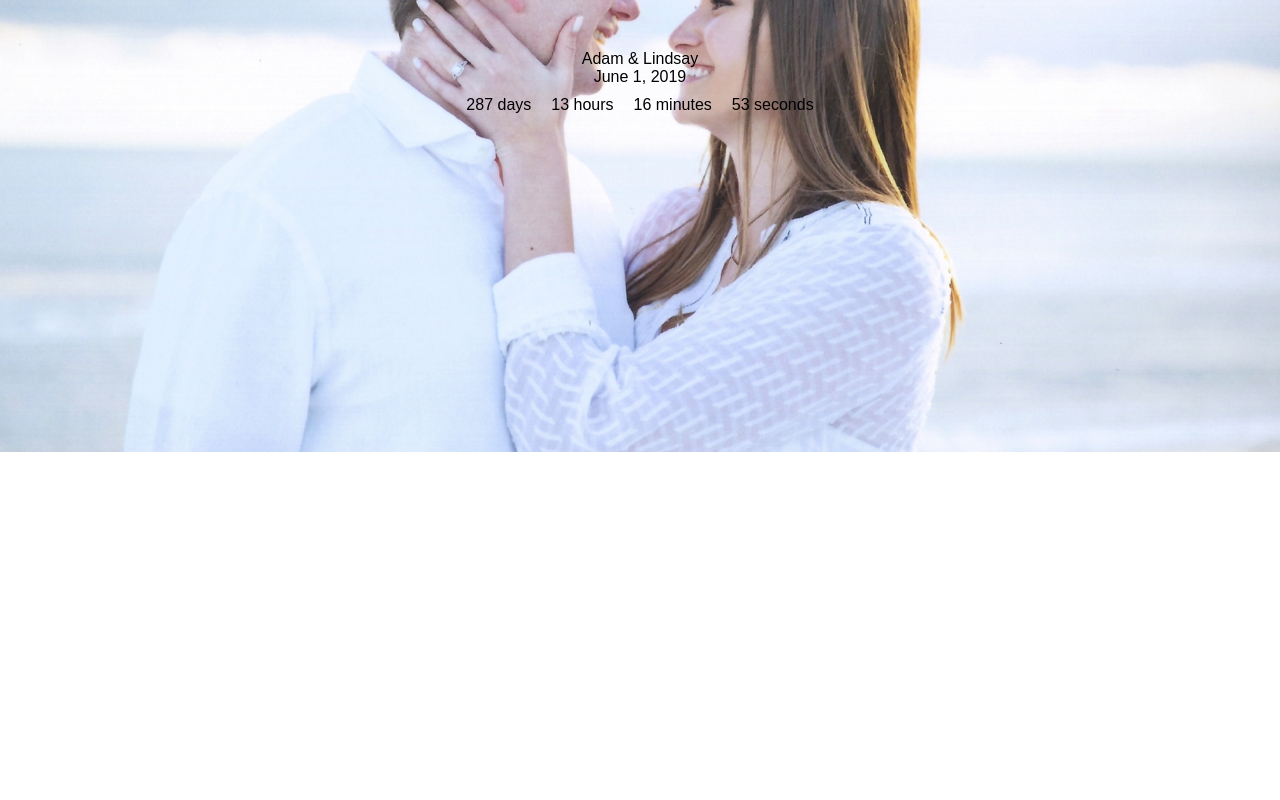
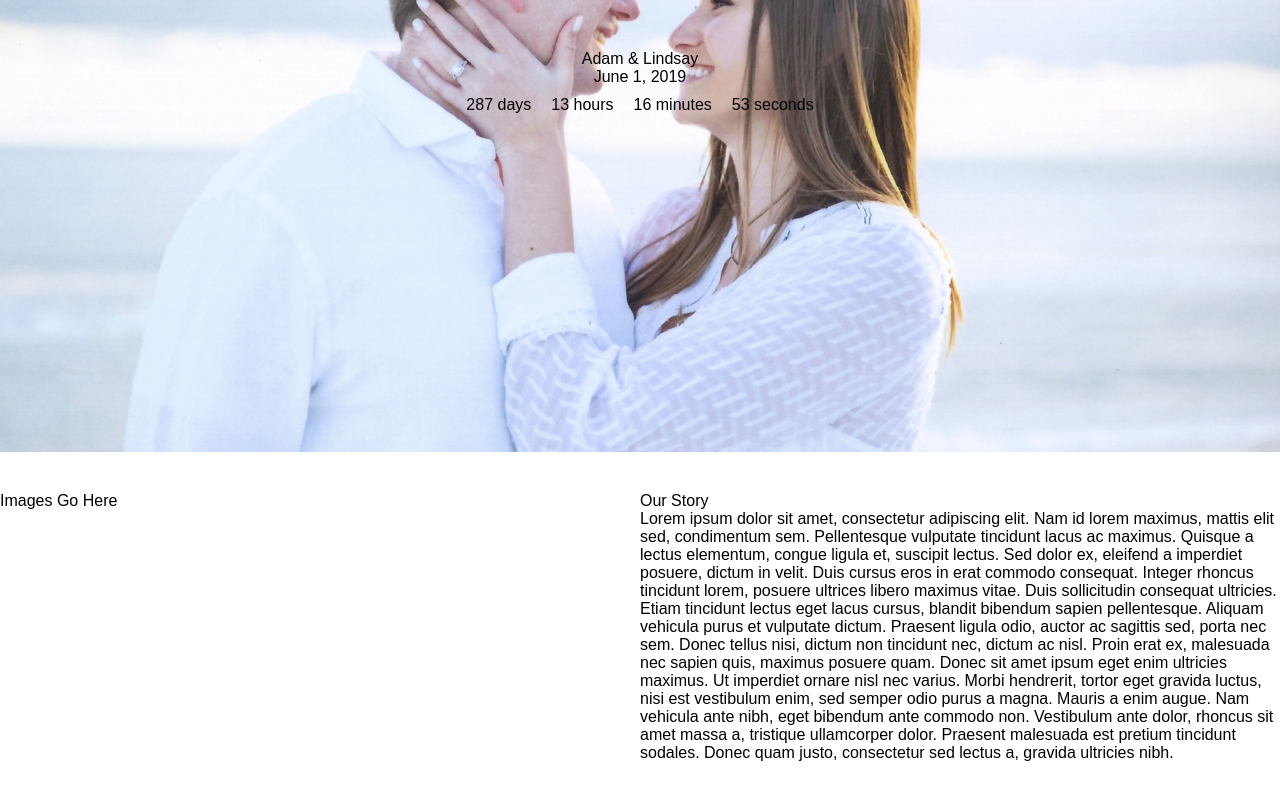
Before and after one commit to adamnolte/Wedding-Website, a React (Create React App) app: page / in a window 1280 px wide. Shown: the part 348-1148 px from the top of the page. Before the commit the page ends 800 px from the top, so only its background shows below. Built offline with nearby package versions, Linux system fonts and the light colour scheme.

Commit message:
Add Wedding Party

```diff
--- a/src/App.js
+++ b/src/App.js
@@ -1,7 +1,8 @@
 import React, { Component } from 'react';
 
+import Navbar from './components/Navbar/Navbar';
 import LandingImage from './components/LandingImage/LandingImage';
-import Navbar from './components/Navbar/Navbar';
+import OurStory from './components/OurStory/OurStory';
 import './App.css';
 
 class App extends Component {
@@ -10,6 +11,7 @@ class App extends Component {
       <div>
         <Navbar />
         <LandingImage />
+        <OurStory />
       </div>
     );
   }
--- a/src/components/Navbar/Navbar.css
+++ b/src/components/Navbar/Navbar.css
@@ -7,6 +7,7 @@
   display: flex;
   align-items: center;
   background-color: #fff;
+  z-index: 100;
 }
 
 .navbar-wrapper a {
--- /dev/null
+++ b/src/components/OurStory/OurStory.css
@@ -0,0 +1,9 @@
+.our-story-wrapper {
+  display: flex;
+  padding-top: 40px;
+  padding-bottom: 40px;
+}
+
+.our-story-wrapper div{
+  flex: 0 0 50%;
+}
--- a/src/components/OurStory/OurStory.js
+++ b/src/components/OurStory/OurStory.js
@@ -0,0 +1,23 @@
+import React from 'react';
+import './OurStory.css';
+
+const OurStory = () => {
+  return (
+    <div className={'our-story-wrapper'}>
+      <div>
+        Images Go Here
+      </div>
+      <div>
+        <div>
+          Our Story
+        </div>
+        <div>
+          Lorem ipsum dolor sit amet, consectetur adipiscing elit. Nam id lorem maximus, mattis elit sed, condimentum sem. Pellentesque vulputate tincidunt lacus ac maximus. Quisque a lectus elementum, congue ligula et, suscipit lectus. Sed dolor ex, eleifend a imperdiet posuere, dictum in velit. Duis cursus eros in erat commodo consequat. Integer rhoncus tincidunt lorem, posuere ultrices libero maximus vitae. Duis sollicitudin consequat ultricies. Etiam tincidunt lectus eget lacus cursus, blandit bibendum sapien pellentesque. Aliquam vehicula purus et vulputate dictum. Praesent ligula odio, auctor ac sagittis sed, porta nec sem.
+          Donec tellus nisi, dictum non tincidunt nec, dictum ac nisl. Proin erat ex, malesuada nec sapien quis, maximus posuere quam. Donec sit amet ipsum eget enim ultricies maximus. Ut imperdiet ornare nisl nec varius. Morbi hendrerit, tortor eget gravida luctus, nisi est vestibulum enim, sed semper odio purus a magna. Mauris a enim augue. Nam vehicula ante nibh, eget bibendum ante commodo non. Vestibulum ante dolor, rhoncus sit amet massa a, tristique ullamcorper dolor. Praesent malesuada est pretium tincidunt sodales. Donec quam justo, consectetur sed lectus a, gravida ultricies nibh.
+        </div>
+      </div>
+    </div>
+  );
+}
+
+export default OurStory;
```
Also changed, not shown: src/components/WeddingParty/WeddingParty.js (added, +17 -0 lines).
